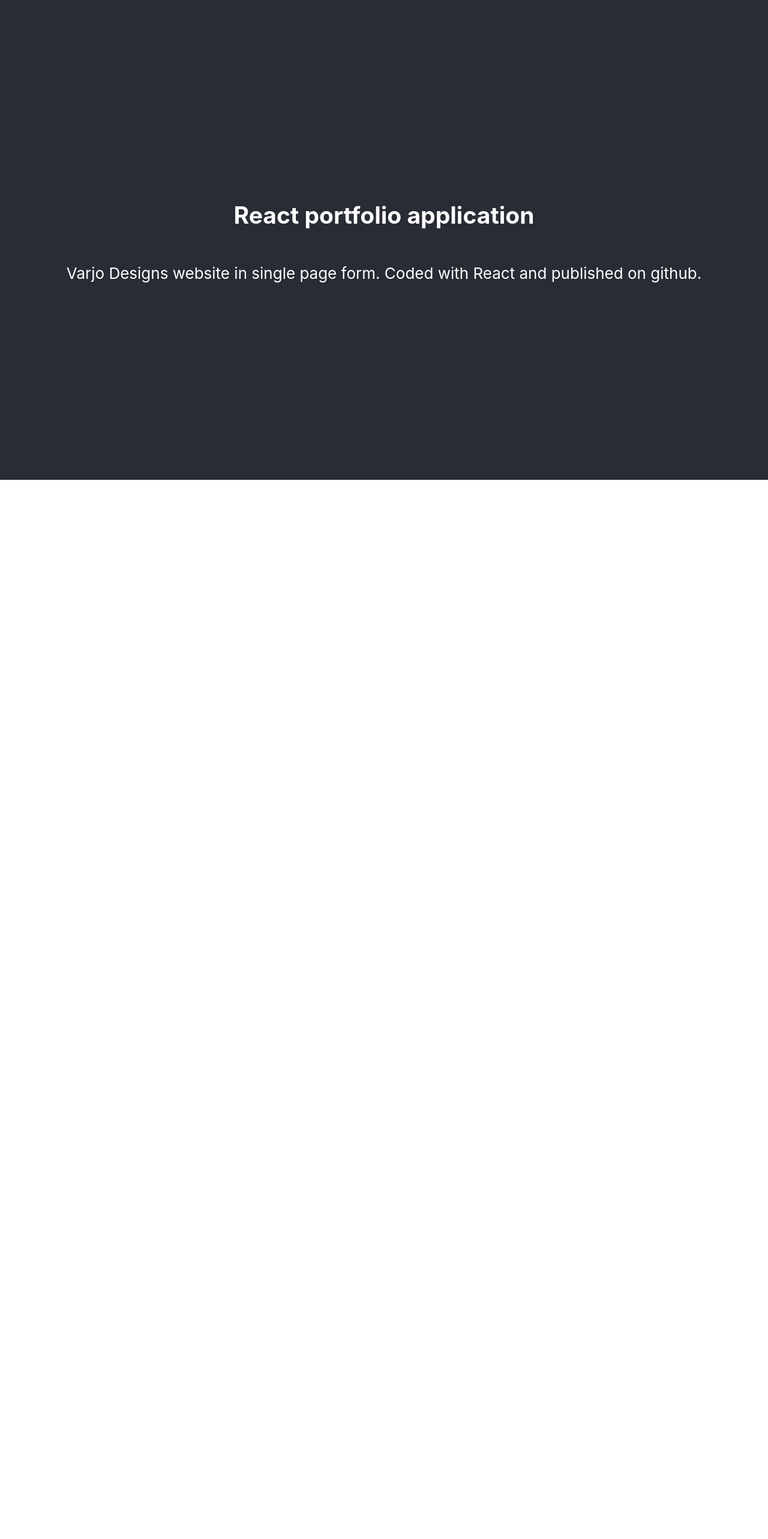
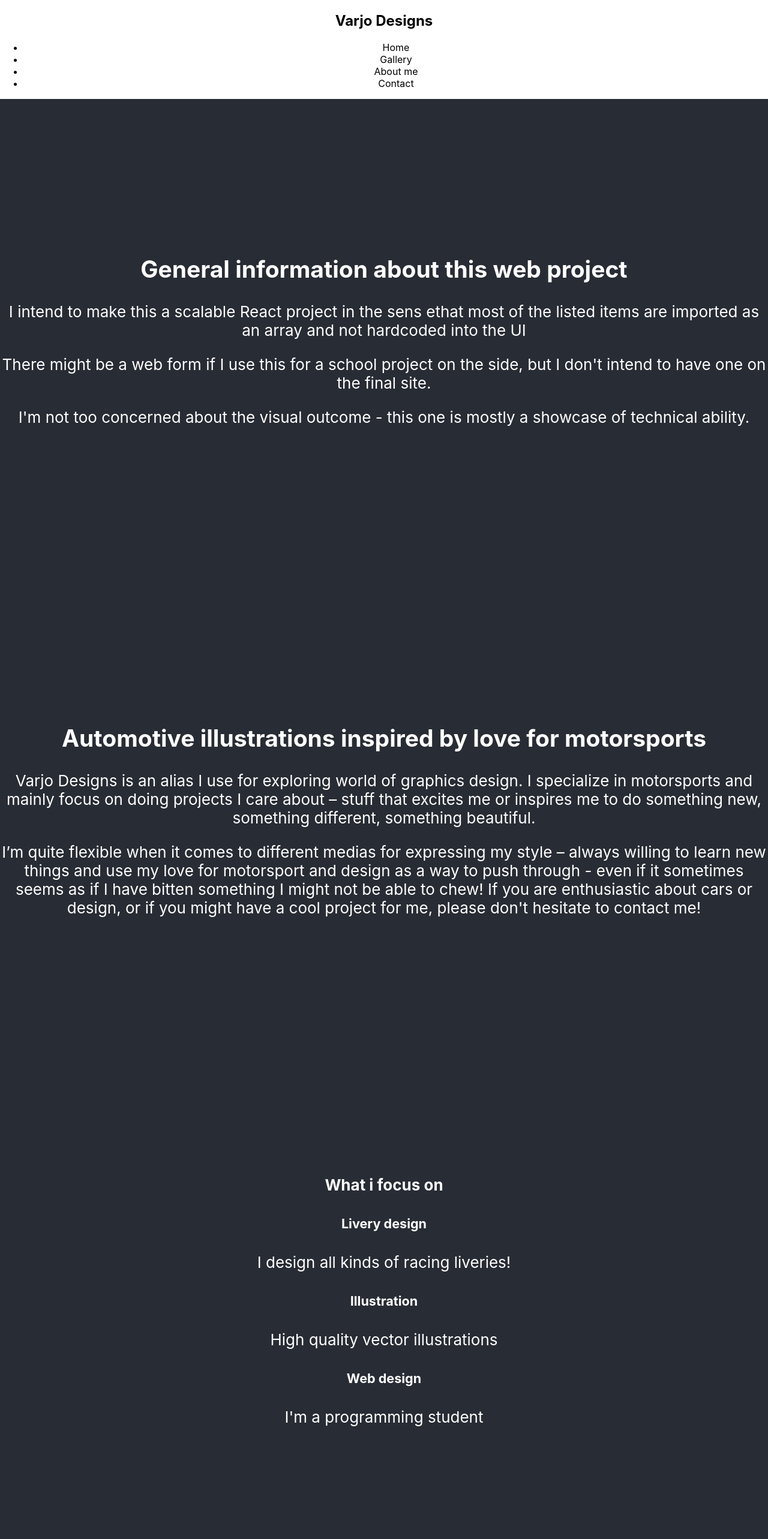
Before and after one commit to VarjoDesigns/react-varjodesigns, a React (Create React App) app: page / in a window 1280 px wide. Shown: the top 2566 px of the page at 60% size. Before the commit the page ends 800 px from the top, so only its background shows below. Built offline with nearby package versions, Linux system fonts and the light colour scheme.

Commit message:
Structure and layout
In this commit I planned ahead most of the folders and files i'll need for the project. Not much besides text content and planning

```diff
--- a/src/App.js
+++ b/src/App.js
@@ -1,15 +1,33 @@
-import logo from './logo.svg';
 import './App.css';
+import Navi from './layout/Navi';
+import History from './sections/History';
+import Jumbotron from './sections/Jumbotron';
+import Whatido from './sections/Whatido';
+import Footer from './layout/Footer';
+import Project from './sections/Project';
 
 function App() {
   return (
     <div className="App">
+      <Navi/>
+
       <header className="App-header">
-        <h2>React portfolio application</h2>
-        <p>
-          Varjo Designs website in single page form. Coded with React and published on github.
-        </p>
+        <Project/>
       </header>
+
+      <header className="App-header">
+        <Jumbotron/>
+      </header>
+
+      <header className="App-header">
+        <Whatido/>
+      </header>
+
+      <header className="App-header">
+        <History/>
+      </header>
+
+    <Footer/>
     </div>
   );
 }
--- /dev/null
+++ b/src/layout/Footer.js
@@ -0,0 +1,10 @@
+import React from 'react';
+
+export default function Navi () {
+
+    return(
+        <div>
+            <p>Copyright: Varjo Designs 2021</p>
+        </div>
+    )
+}
--- /dev/null
+++ b/src/layout/Navi.js
@@ -0,0 +1,16 @@
+import React from 'react';
+
+export default function Navi () {
+
+    return(
+        <div>
+            <h2>Varjo Designs</h2>
+            <ul>
+                <li>Home</li>
+                <li>Gallery</li>
+                <li>About me</li>
+                <li>Contact</li>
+            </ul>
+        </div>
+    )
+}
--- /dev/null
+++ b/src/sections/History.js
@@ -0,0 +1,18 @@
+import React from 'react';
+
+export default function History () {
+
+    return(
+        <div>
+            <h2>
+            History lesson
+            </h2>
+            <p>
+                I have been making race car liveries in Forza Motorsport since my early teens. I was fascinated by all the pretty race liveries people were running on their cars online, and needed to get some cool liveries for myself as well. Good liveries were hard to come by so I started making my own decals and liveries from early on... The early ones were pretty dismal, but over the years I've certainly grown wiser and found my own style!
+            </p>
+            <p>
+                I started learning illustrator few years back as I wanted to be able to do pretty illustrations and maybe realize my dream of designing an actual race car. Turns out illustrating cars took a lot of time, which wasn't an issue as a full time student but is pretty much unmanageable by now! I still use Illustrator a lot though, for various design needs such as logos, website components etc.
+            </p>
+        </div>
+    )
+}
--- /dev/null
+++ b/src/sections/Jumbotron.js
@@ -0,0 +1,18 @@
+import React from 'react';
+
+export default function Jumbotron () {
+
+    return(
+        <div>
+            <h2>
+                Automotive illustrations inspired by love for motorsports
+            </h2>
+            <p>
+                Varjo Designs is an alias I use for exploring world of graphics design. I specialize in motorsports and mainly focus on doing projects I care about – stuff that excites me or inspires me to do something new, something different, something beautiful.
+            </p>
+            <p>
+                I’m quite flexible when it comes to different medias for expressing my style – always willing to learn new things and use my love for motorsport and design as a way to push through - even if it sometimes seems as if I have bitten something I might not be able to chew! If you are enthusiastic about cars or design, or if you might have a cool project for me, please don't hesitate to contact me!
+            </p>
+        </div>
+    )
+}
--- /dev/null
+++ b/src/sections/Project.js
@@ -0,0 +1,22 @@
+import React from 'react';
+
+export default function Project () {
+
+    return(
+        <div>
+            <h2>
+                 General information about this web project
+            </h2>
+            <p>
+                I intend to make this a scalable React project in the sens ethat most of the listed items are imported as an array and not hardcoded into the UI
+            </p>
+            <p>
+                There might be a web form if I use this for a school project on the side, but I don't intend to have one on the final site.
+            </p>
+            <p>
+                I'm not too concerned about the visual outcome - this one is mostly a showcase of technical ability.
+            </p>
+
+        </div>
+    )
+}
--- /dev/null
+++ b/src/sections/Whatido.js
@@ -0,0 +1,27 @@
+import React from 'react';
+
+export default function Whatido () {
+
+    return(
+        <div>
+            <h4>
+                What i focus on
+            </h4>
+
+            <h5>Livery design</h5>
+            <p>
+                I design all kinds of racing liveries!
+            </p>
+
+            <h5>Illustration</h5>
+            <p>
+                High quality vector illustrations
+            </p>
+
+            <h5>Web design</h5>
+            <p>
+                I'm a programming student
+            </p>
+        </div>
+    )
+}
```
Also changed, not shown: src/sections/Customers.js (added, +35 -0 lines), src/sections/Display.js (added, +12 -0 lines), src/sections/Socials.js (added, +19 -0 lines), src/logo.svg (deleted).
